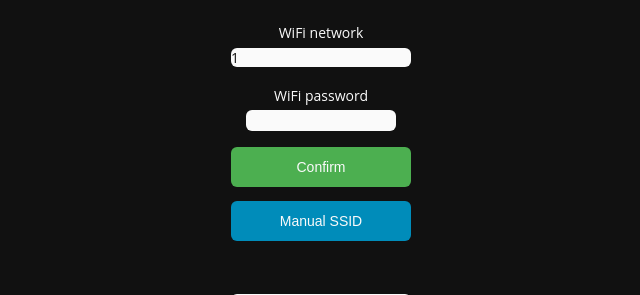
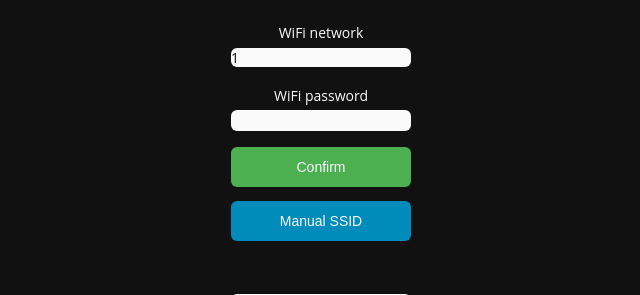
Before and after one commit to McDaisy/Wi-Rock, a Flask app: template root/web/templates/wifi.html in a window 1280 px wide. Shown: the part 131-426 px from the top of the page, without its empty margins (319-959 px from the left). Run offline with Flask 3, Linux system fonts and the light colour scheme; the template is opened without the code that fills it: most values are stand-ins (such as "Sample title", 1, 10 or a date in 2020).

Commit message:
Update wifi.html

```diff
--- a/root/web/templates/wifi.html
+++ b/root/web/templates/wifi.html
@@ -6,11 +6,11 @@
     <p align="center"><label for="menu">WiFi network</label><br />
     <select id="ssid" name="ssid" class="wifiNetworkInputs inputs" style="width:180px">
             {% for ssid in wifi_ap_array %}
-              <option class="wifiNetworkInputs inputs" style="width:150px" value='{{ ssid }}'>{{ ssid }}</option>
+              <option class="wifiNetworkInputs inputs" style="width:180px" value='{{ ssid }}'>{{ ssid }}</option>
             {% endfor %}
          </select></p>
     <p align="center"><label for="wifi_key">WiFi password</label><br />
-    <input type="password" name="wifi_key" class="wifiNetworkInputs inputs" style="width:150px"></p>
+    <input type="password" name="wifi_key" class="wifiNetworkInputs inputs" style="width:180px"></p>
     <p align="center"><input type="submit" class="button confirmbutton" value="Confirm" style="height:40px;width:180px"></p>
     </form></p>
 
```
